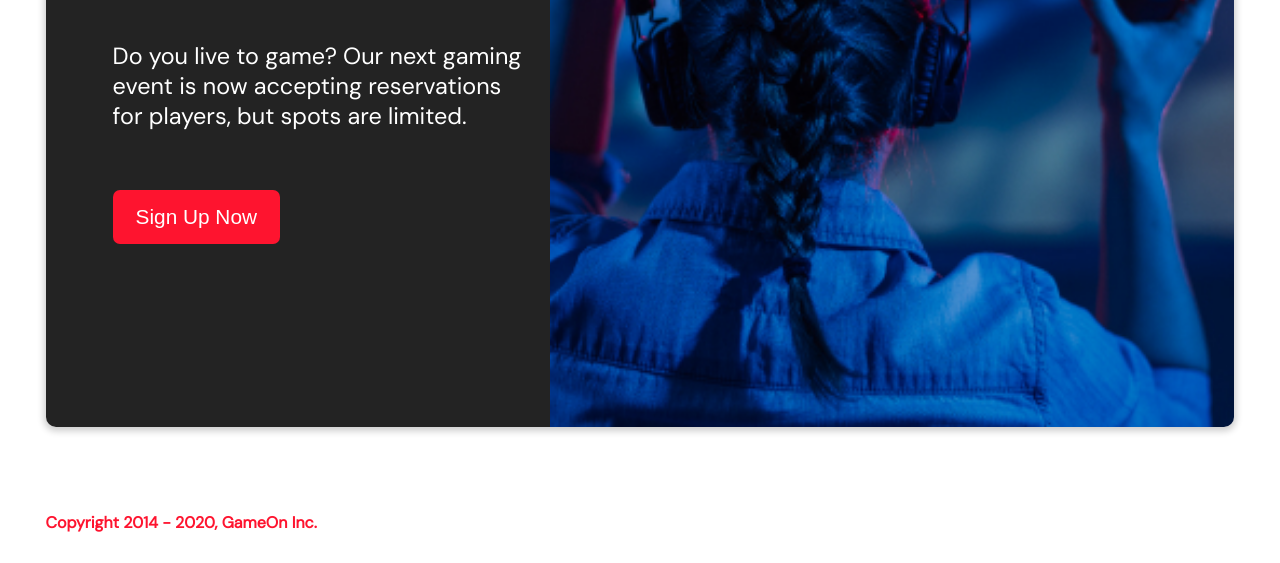
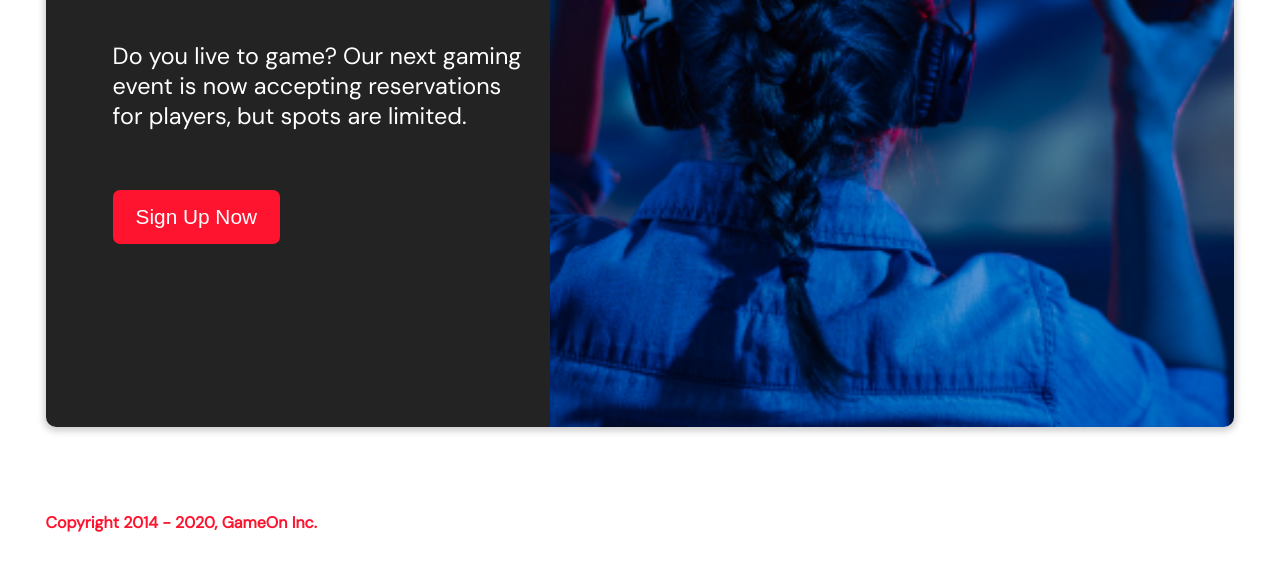
Before and after one commit to AmandaAbarte/Amanda_Laura_Abarte_P4_01-01-2022, a plain HTML site: page index.html in a window 1280 px wide. Shown: the part 472-1035 px from the top of the page. Drawn offline with Linux system fonts and the light colour scheme.

Commit message:
removed image stretch/smush

```diff
--- a/modal.css
+++ b/modal.css
@@ -461,6 +461,7 @@ input[data-error]::after {
   width: 100%;
   height: 100%;
   display: block;
+  object-fit: cover;
   padding: 0;
 }
 .copyrights {
--- a/modal.js
+++ b/modal.js
@@ -11,8 +11,6 @@ function editNav() {
 const modalbg = document.querySelector(".bground");
 const modalBtn = document.querySelectorAll(".modal-btn");
 const formData = document.querySelectorAll(".formData");
-const closeFormButton = document.querySelector("#close1");
-
 const submitButton = document.querySelector(".btn-submit");
 
 // launch modal event
@@ -24,6 +22,7 @@ function launchModal() {
 }
 
 //close form
+const closeFormButton = document.querySelector("#close1");
 
 closeFormButton.addEventListener("click", () => {
   modalbg.style.display = "none";
@@ -108,7 +107,6 @@ form.addEventListener("submit", (e) => {
   }
 
   //number of tournaments - a number is entered
-
   if (/^[0-9]+$/.test(tournaments.value)) {
     tournamentsError.innerHTML = "";
   } else {
@@ -117,7 +115,6 @@ form.addEventListener("submit", (e) => {
   }
 
   //a location is selected
-
   if (document.querySelectorAll('input[type="radio"]:checked').length < 1) {
     errors.push("no location selected");
     locationSelectorError.innerHTML = "Please select a location";
@@ -152,7 +149,7 @@ form.addEventListener("submit", (e) => {
 const successMessage = document.querySelector(".form-success");
 function success(){
  successMessage.style.display = "block";
-}
+};
 
 const closeSuccessMessage = document.querySelector("#close2");
 closeSuccessMessage.addEventListener("click", () => {
```
Also changed, not shown: index.html (+1 -0 lines).
